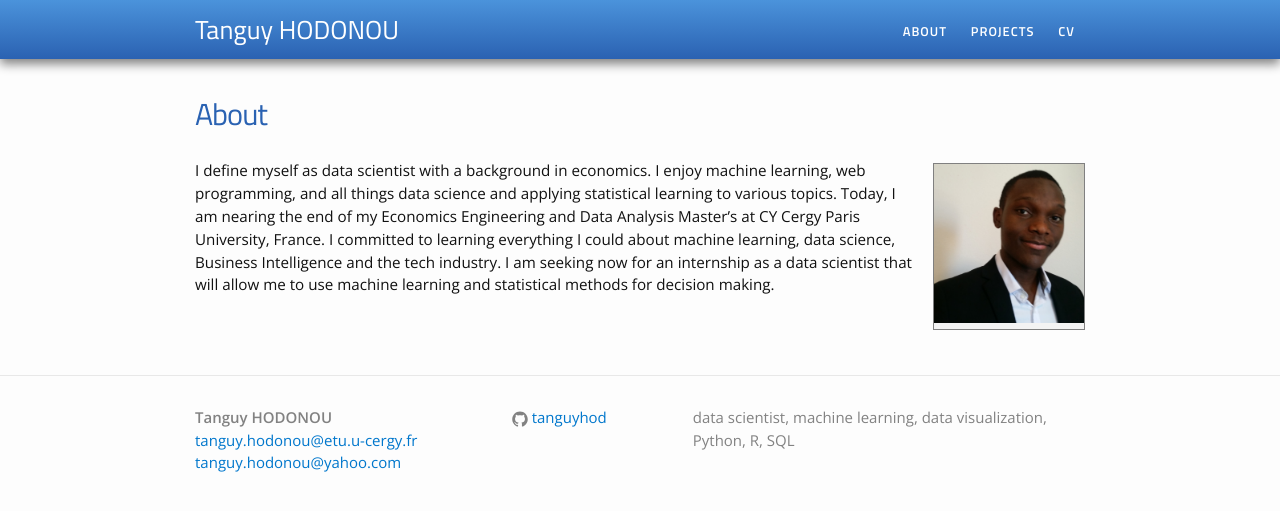
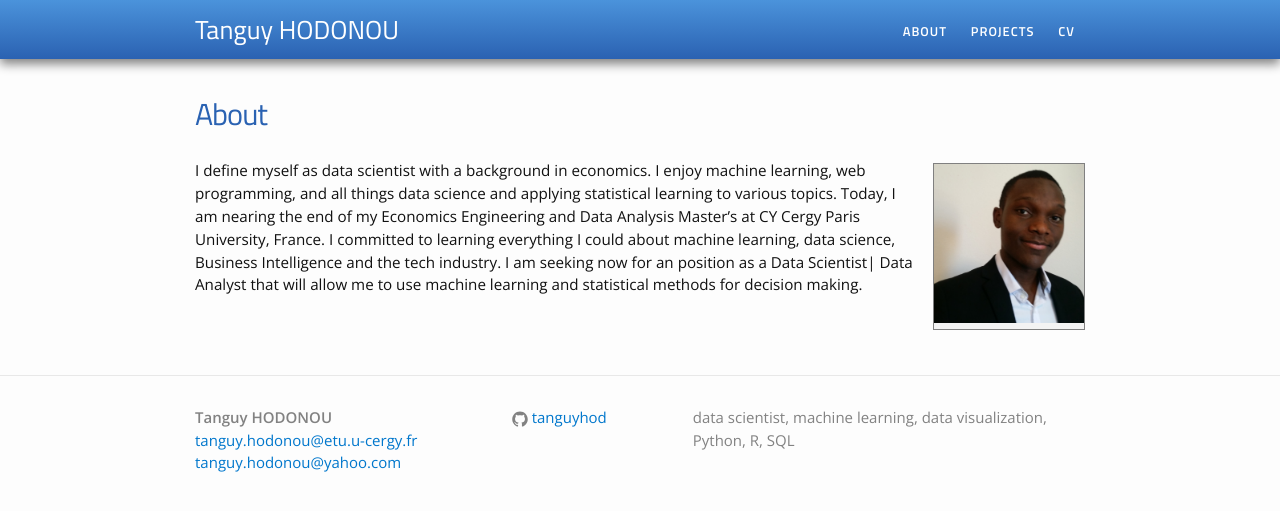
Before and after one commit to TanguyHOD/tanguyhod.github.io, a Jekyll site: the page built from about.md, in a window 1280 px wide. Shown: the top 511 px of the page. Built offline with Jekyll 4.4.1, drawn with Linux system fonts in a browser that asks for light colours.

Commit message:
update CV

```diff
--- a/about.md
+++ b/about.md
@@ -8,5 +8,4 @@ permalink: /about/
 
 I define myself as data scientist with a background in economics. I enjoy machine learning, web programming, and
 all things data science and applying statistical learning to various topics. Today, I am nearing the end of my Economics Engineering and Data Analysis Master's at CY Cergy Paris University, France. I committed to learning everything I could about machine learning, data science, Business Intelligence and the tech industry.
-I am seeking now for an internship as a data scientist that will allow me to use machine learning and statistical
-methods for decision making.
+I am seeking now for an position as a Data Scientist| Data Analyst that will allow me to use machine learning and statistical methods for decision making.
```
Also changed, not shown: 2 other files.
